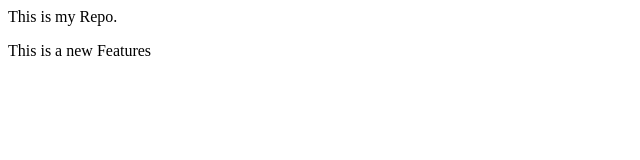
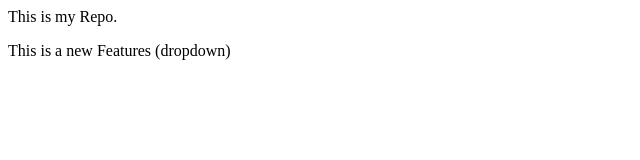
Before and after one commit to student-suman/localrepo, a plain HTML site: page index.html in a window 1280 px wide. Shown: the full height of the page, 0-640 px from the left. Drawn offline with Linux system fonts and the light colour scheme.

Commit message:
add dropdown

```diff
--- a/index.html
+++ b/index.html
@@ -1,2 +1,2 @@
 <p>This is my Repo.</p>
-<p> This is a new Features</p>
+<p> This is a new Features (dropdown)</p>
```
